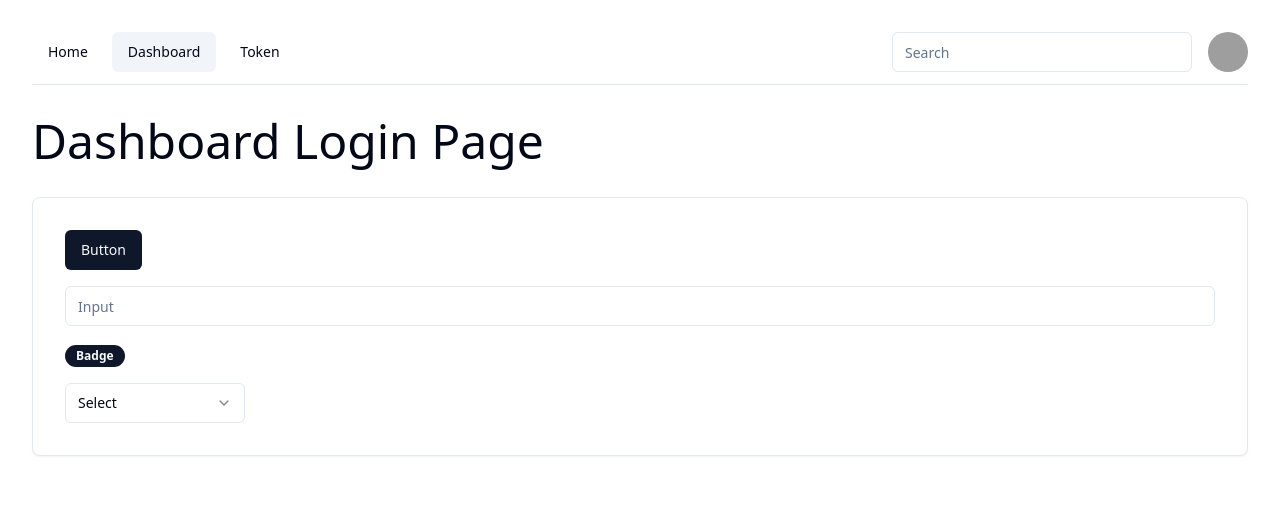
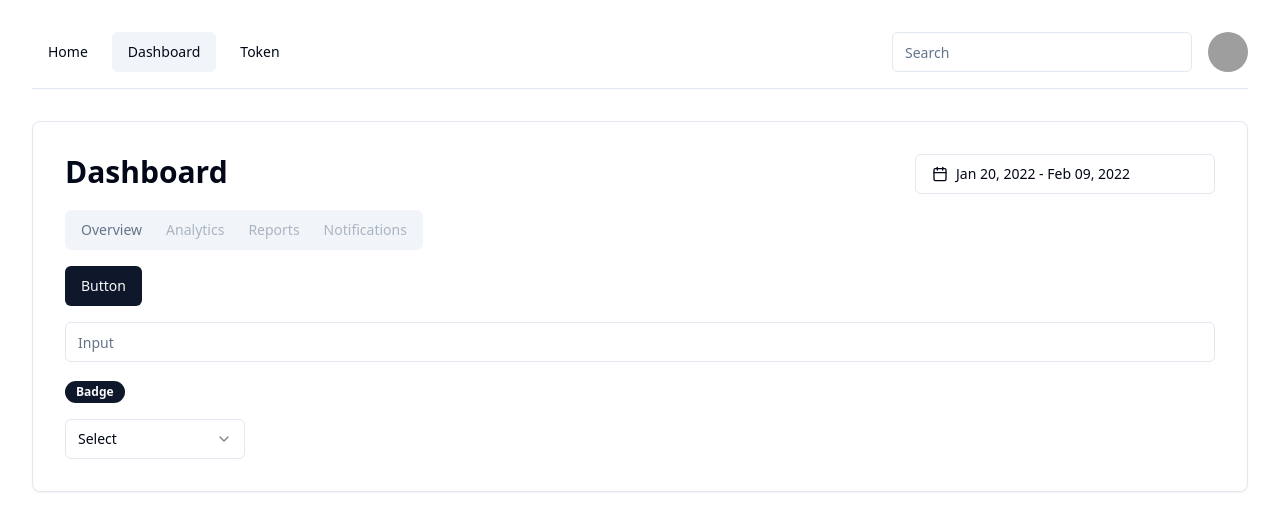
Before and after one commit to solahidris/upwork-web3-dashboard, a Next.js app: page /dashboard in a window 1280 px wide. Shown: the top 530 px of the page. Built offline with nearby package versions, Linux system fonts and the light colour scheme; grey boxes are pictures that could not be loaded.

Commit message:
added tabs

```diff
--- /dev/null
+++ b/components/CalendarDashboard.tsx
@@ -0,0 +1,63 @@
+import * as React from "react"
+import { addDays, format } from "date-fns"
+import { Calendar as CalendarIcon } from "lucide-react"
+import { DateRange } from "react-day-picker"
+
+import { cn } from "@/lib/utils"
+import { Button } from "@/components/ui/button"
+import { Calendar } from "@/components/ui/calendar"
+import {
+  Popover,
+  PopoverContent,
+  PopoverTrigger,
+} from "@/components/ui/popover"
+
+const CalendarDashboard = ({ className }: React.HTMLAttributes<HTMLDivElement>) => {
+  const [date, setDate] = React.useState<DateRange | undefined>({
+    from: new Date(2022, 0, 20),
+    to: addDays(new Date(2022, 0, 20), 20),
+  })
+
+  return (
+    <div className={cn("grid gap-2", className)}>
+      <Popover>
+        <PopoverTrigger asChild>
+          <Button
+            id="date"
+            variant={"outline"}
+            className={cn(
+              "w-[300px] justify-start text-left font-normal",
+              !date && "text-muted-foreground"
+            )}
+          >
+            <CalendarIcon className="mr-2 h-4 w-4" />
+            {date?.from ? (
+              date.to ? (
+                <>
+                  {format(date.from, "LLL dd, y")} -{" "}
+                  {format(date.to, "LLL dd, y")}
+                </>
+              ) : (
+                format(date.from, "LLL dd, y")
+              )
+            ) : (
+              <span>Pick a date</span>
+            )}
+          </Button>
+        </PopoverTrigger>
+        <PopoverContent className="w-auto p-0" align="start">
+          <Calendar
+            initialFocus
+            mode="range"
+            defaultMonth={date?.from}
+            selected={date}
+            onSelect={setDate}
+            numberOfMonths={2}
+          />
+        </PopoverContent>
+      </Popover>
+    </div>
+  )
+}
+
+export default CalendarDashboard;
--- a/components/NavigationMenu.tsx
+++ b/components/NavigationMenu.tsx
@@ -17,7 +17,7 @@
         <Link href={`/dashboard`}><Button variant="ghost" className={`${currentPage === "/dashboard" ? "bg-slate-100" : ""}`}>Dashboard</Button></Link>
         <Link href={`/token`}><Button variant="ghost" className={`${currentPage === "/token" ? "bg-slate-100" : ""}`}>Token</Button></Link>
       </div>
-      <div className="flex mb-3 gap-4">
+      <div className="flex mb-4 gap-4">
         <Input placeholder="Search" className="min-w-[300px]"/>
         <DropdownMenu>
           <DropdownMenuTrigger>
--- /dev/null
+++ b/components/OverviewContent.tsx
@@ -0,0 +1,11 @@
+const OverviewContent = () => {
+  return(
+    <div>
+      <p>cursor content</p>
+      <p>cursor content</p>
+      <p>cursor content</p>
+    </div>
+  )
+};
+
+export default OverviewContent;
--- /dev/null
+++ b/components/SubmenuDashboard.tsx
@@ -0,0 +1,21 @@
+import { Tabs, TabsContent, TabsList, TabsTrigger } from "@/components/ui/tabs"
+import OverviewContent from "./OverviewContent";
+
+const SubmenuDashboard = () => {
+  return(
+    <Tabs defaultValue="account" className="w-[400px]">
+      <TabsList>
+        <TabsTrigger value="overview">Overview</TabsTrigger>
+        <TabsTrigger disabled value="analytics">Analytics</TabsTrigger>
+        <TabsTrigger disabled value="reports">Reports</TabsTrigger>
+        <TabsTrigger disabled value="notifications">Notifications</TabsTrigger>
+      </TabsList>
+        <TabsContent value="overview"><OverviewContent /></TabsContent>
+        <TabsContent value="analytics">Analytics Content</TabsContent>
+        <TabsContent value="reports">Reports Content</TabsContent>
+        <TabsContent value="notifications">Notifications Content</TabsContent>
+    </Tabs>
+  )
+};
+
+export default SubmenuDashboard;
--- /dev/null
+++ b/components/ui/calendar.tsx
@@ -0,0 +1,64 @@
+import * as React from "react"
+import { ChevronLeft, ChevronRight } from "lucide-react"
+import { DayPicker } from "react-day-picker"
+
+import { cn } from "@/lib/utils"
+import { buttonVariants } from "@/components/ui/button"
+
+export type CalendarProps = React.ComponentProps<typeof DayPicker>
+
+function Calendar({
+  className,
+  classNames,
+  showOutsideDays = true,
+  ...props
+}: CalendarProps) {
+  return (
+    <DayPicker
+      showOutsideDays={showOutsideDays}
+      className={cn("p-3", className)}
+      classNames={{
+        months: "flex flex-col sm:flex-row space-y-4 sm:space-x-4 sm:space-y-0",
+        month: "space-y-4",
+        caption: "flex justify-center pt-1 relative items-center",
+        caption_label: "text-sm font-medium",
+        nav: "space-x-1 flex items-center",
+        nav_button: cn(
+          buttonVariants({ variant: "outline" }),
+          "h-7 w-7 bg-transparent p-0 opacity-50 hover:opacity-100"
+        ),
+        nav_button_previous: "absolute left-1",
+        nav_button_next: "absolute right-1",
+        table: "w-full border-collapse space-y-1",
+        head_row: "flex",
+        head_cell:
+          "text-muted-foreground rounded-md w-9 font-normal text-[0.8rem]",
+        row: "flex w-full mt-2",
+        cell: "h-9 w-9 text-center text-sm p-0 relative [&:has([aria-selected].day-range-end)]:rounded-r-md [&:has([aria-selected].day-outside)]:bg-accent/50 [&:has([aria-selected])]:bg-accent first:[&:has([aria-selected])]:rounded-l-md last:[&:has([aria-selected])]:rounded-r-md focus-within:relative focus-within:z-20",
+        day: cn(
+          buttonVariants({ variant: "ghost" }),
+          "h-9 w-9 p-0 font-normal aria-selected:opacity-100"
+        ),
+        day_range_end: "day-range-end",
+        day_selected:
+          "bg-primary text-primary-foreground hover:bg-primary hover:text-primary-foreground focus:bg-primary focus:text-primary-foreground",
+        day_today: "bg-accent text-accent-foreground",
+        day_outside:
+          "day-outside text-muted-foreground opacity-50 aria-selected:bg-accent/50 aria-selected:text-muted-foreground aria-selected:opacity-30",
+        day_disabled: "text-muted-foreground opacity-50",
+        day_range_middle:
+          "aria-selected:bg-accent aria-selected:text-accent-foreground",
+        day_hidden: "invisible",
+        ...classNames,
+      }}
+      components={{
+        IconLeft: ({ ...props }) => <ChevronLeft className="h-4 w-4" />,
+        IconRight: ({ ...props }) => <ChevronRight className="h-4 w-4" />,
+      }}
+      {...props}
+    />
+  )
+}
+Calendar.displayName = "Calendar"
+
+export { Calendar }
--- /dev/null
+++ b/components/ui/popover.tsx
@@ -0,0 +1,29 @@
+import * as React from "react"
+import * as PopoverPrimitive from "@radix-ui/react-popover"
+
+import { cn } from "@/lib/utils"
+
+const Popover = PopoverPrimitive.Root
+
+const PopoverTrigger = PopoverPrimitive.Trigger
+
+const PopoverContent = React.forwardRef<
+  React.ElementRef<typeof PopoverPrimitive.Content>,
+  React.ComponentPropsWithoutRef<typeof PopoverPrimitive.Content>
+>(({ className, align = "center", sideOffset = 4, ...props }, ref) => (
+  <PopoverPrimitive.Portal>
+    <PopoverPrimitive.Content
+      ref={ref}
+      align={align}
+      sideOffset={sideOffset}
+      className={cn(
+        "z-50 w-72 rounded-md border bg-popover p-4 text-popover-foreground shadow-md outline-none data-[state=open]:animate-in data-[state=closed]:animate-out data-[state=closed]:fade-out-0 data-[state=open]:fade-in-0 data-[state=closed]:zoom-out-95 data-[state=open]:zoom-in-95 data-[side=bottom]:slide-in-from-top-2 data-[side=left]:slide-in-from-right-2 data-[side=right]:slide-in-from-left-2 data-[side=top]:slide-in-from-bottom-2",
+        className
+      )}
+      {...props}
+    />
+  </PopoverPrimitive.Portal>
+))
+PopoverContent.displayName = PopoverPrimitive.Content.displayName
+
+export { Popover, PopoverTrigger, PopoverContent }
--- /dev/null
+++ b/components/ui/tabs.tsx
@@ -0,0 +1,53 @@
+import * as React from "react"
+import * as TabsPrimitive from "@radix-ui/react-tabs"
+
+import { cn } from "@/lib/utils"
+
+const Tabs = TabsPrimitive.Root
+
+const TabsList = React.forwardRef<
+  React.ElementRef<typeof TabsPrimitive.List>,
+  React.ComponentPropsWithoutRef<typeof TabsPrimitive.List>
+>(({ className, ...props }, ref) => (
+  <TabsPrimitive.List
+    ref={ref}
+    className={cn(
+      "inline-flex h-10 items-center justify-center rounded-md bg-muted p-1 text-muted-foreground",
+      className
+    )}
+    {...props}
+  />
+))
+TabsList.displayName = TabsPrimitive.List.displayName
+
+const TabsTrigger = React.forwardRef<
+  React.ElementRef<typeof TabsPrimitive.Trigger>,
+  React.ComponentPropsWithoutRef<typeof TabsPrimitive.Trigger>
+>(({ className, ...props }, ref) => (
+  <TabsPrimitive.Trigger
+    ref={ref}
+    className={cn(
+      "inline-flex items-center justify-center whitespace-nowrap rounded-sm px-3 py-1.5 text-sm font-medium ring-offset-background transition-all focus-visible:outline-none focus-visible:ring-2 focus-visible:ring-ring focus-visible:ring-offset-2 disabled:pointer-events-none disabled:opacity-50 data-[state=active]:bg-background data-[state=active]:text-foreground data-[state=active]:shadow-sm",
+      className
+    )}
+    {...props}
+  />
+))
+TabsTrigger.displayName = TabsPrimitive.Trigger.displayName
+
+const TabsContent = React.forwardRef<
+  React.ElementRef<typeof TabsPrimitive.Content>,
+  React.ComponentPropsWithoutRef<typeof TabsPrimitive.Content>
+>(({ className, ...props }, ref) => (
+  <TabsPrimitive.Content
+    ref={ref}
+    className={cn(
+      "mt-2 ring-offset-background focus-visible:outline-none focus-visible:ring-2 focus-visible:ring-ring focus-visible:ring-offset-2",
+      className
+    )}
+    {...props}
+  />
+))
+TabsContent.displayName = TabsPrimitive.Content.displayName
+
+export { Tabs, TabsList, TabsTrigger, TabsContent }
--- a/package.json
+++ b/package.json
@@ -11,14 +11,18 @@
   "dependencies": {
     "@radix-ui/react-avatar": "^1.1.0",
     "@radix-ui/react-dropdown-menu": "^2.1.1",
+    "@radix-ui/react-popover": "^1.1.1",
     "@radix-ui/react-select": "^2.1.1",
     "@radix-ui/react-slot": "^1.1.0",
+    "@radix-ui/react-tabs": "^1.1.0",
     "@tanstack/react-query": "^5.45.1",
     "class-variance-authority": "^0.7.0",
     "clsx": "^2.1.1",
+    "date-fns": "^3.6.0",
     "lucide-react": "^0.396.0",
     "next": "14.2.4",
     "react": "^18",
+    "react-day-picker": "^8.10.1",
     "react-dom": "^18",
     "tailwind-merge": "^2.3.0",
     "tailwindcss-animate": "^1.0.7"
--- a/pages/dashboard/index.tsx
+++ b/pages/dashboard/index.tsx
@@ -1,5 +1,7 @@
 import { useState, useEffect } from "react";
 import NavigationMenu from "@/components/NavigationMenu";
+import CalendarDashboard from "@/components/CalendarDashboard";
+import SubmenuDashboard from "@/components/SubmenuDashboard";
 
 import { Button } from "@/components/ui/button";
 import { Card } from "@/components/ui/card";
@@ -12,10 +14,17 @@
     <div className={`flex flex-col min-h-screen p-8`}>
       <NavigationMenu />
 
-      <p className="text-5xl pt-8">Dashboard Login Page</p>
-
       <div className="mt-8">
         <Card className="p-8 flex flex-col gap-4">
+
+          <div className="flex justify-between">
+            <p className="text-3xl font-bold">Dashboard</p>
+            <div className="flex gap-2">
+              <CalendarDashboard />
+            </div>
+          </div>
+          <SubmenuDashboard />
+
           <div><Button>Button</Button></div>
           <div><Input placeholder="Input"></Input></div>
           <div><Badge>Badge</Badge></div>
```
Also changed, not shown: 1 other file (tests, documents, lock files or other folders).
